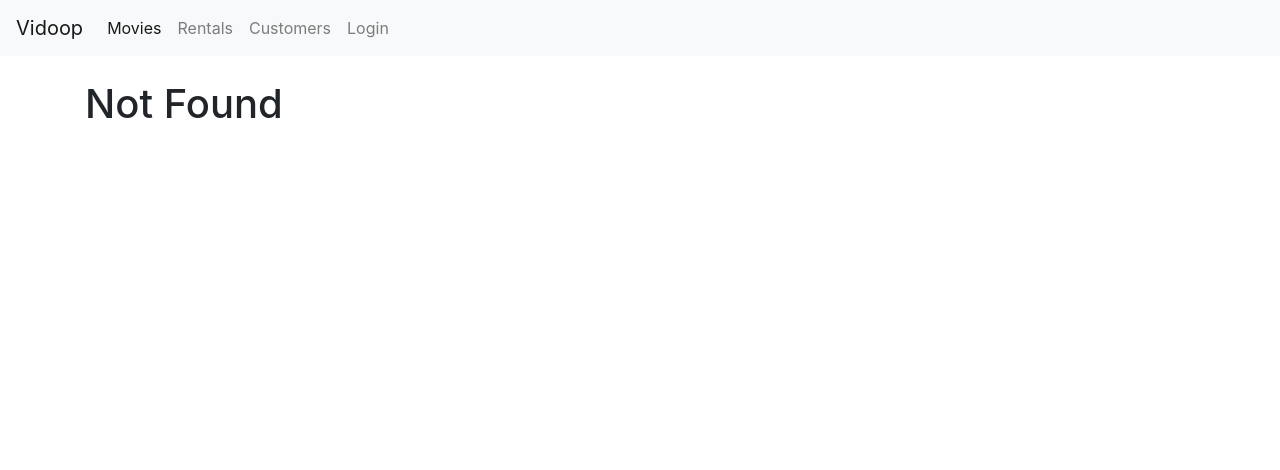
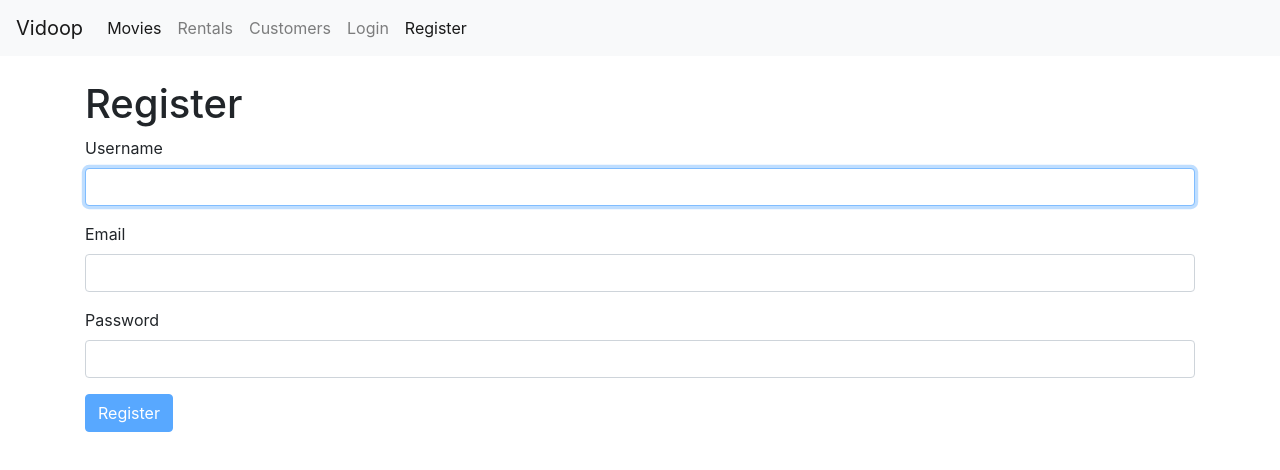
Before and after one commit to VladlenKaraush/vidoop, a React (Create React App) app: page /register in a window 1280 px wide. Before the commit this address led to /not-found. Shown: the top 470 px of the page. Built offline with nearby package versions, Linux system fonts and the light colour scheme.

Commit message:
changed style of validation errors

```diff
--- a/package.json
+++ b/package.json
@@ -3,6 +3,7 @@
   "version": "0.1.0",
   "private": true,
   "dependencies": {
+    "@hapi/joi": "^16.1.5",
     "bootstrap": "^4.3.1",
     "eslint": "^6.5.1",
     "font-awesome": "^4.7.0",
--- a/src/App.js
+++ b/src/App.js
@@ -7,7 +7,8 @@ import { BrowserRouter, Switch, Route, Redirect } from "react-router-dom";
 import NavBar from "./components/navBar";
 import NotFound from "./components/notFound";
 import MovieDetail from "./components/movieDetail";
-import LoginForm from "./components/componentForm";
+import LoginForm from "./components/loginForm";
+import RegisterForm from "./components/registerForm";
 
 function App() {
   return (
@@ -20,6 +21,7 @@ function App() {
           <Route path="/rentals" component={Rentals} />
           <Route path="/customers" component={Customers} />
           <Route path="/login" component={LoginForm} />
+          <Route path="/register" component={RegisterForm} />
           <Route path="/not-found" component={NotFound} />
           <Redirect from="/" exact to="/movies" />
           <Redirect to="/not-found" />
--- a/src/components/common/form.jsx
+++ b/src/components/common/form.jsx
@@ -29,7 +29,6 @@ class Form extends Component {
 
   handleSubmit = e => {
     e.preventDefault();
-
     const errors = this.validate(e);
     this.setState({ errors: errors || {} });
     if (errors) return;
@@ -56,16 +55,17 @@ class Form extends Component {
     );
   };
 
-  renderInput = (name, label, autoFocus) => {
+  renderInput = (name, label, type = "text", autoFocus = false) => {
     const { data, errors } = this.state;
     return (
       <Input
         name={name}
+        type={type}
         value={data[name]}
         label={label}
         autoFocus={autoFocus}
-        handleChange={this.handleChange}
-        error={errors.username}
+        onChange={this.handleChange}
+        error={errors[name]}
       />
     );
   };
--- a/src/components/common/input.jsx
+++ b/src/components/common/input.jsx
@@ -1,19 +1,12 @@
 import React from "react";
 
-const Input = ({ name, label, value, error, handleChange, autoFocus }) => {
+const Input = ({ name, label, error, ...rest }) => {
+  const inputClassName = error ? "form-control is-invalid" : "form-control";
   return (
     <div className="form-group">
       <label htmlFor={name}>{label}</label>
-      <input
-        value={value}
-        onChange={handleChange}
-        autoFocus={autoFocus}
-        name={name}
-        id={name}
-        type="text"
-        className="form-control"
-      />
-      {error && <div className="alert alert-danger">{error}</div>}
+      <input {...rest} name={name} id={name} className={inputClassName} />
+      {error && <div className="invalid-feedback">{error}</div>}
     </div>
   );
 };
--- a/src/components/componentForm.jsx
+++ b/src/components/loginForm.jsx
@@ -27,8 +27,8 @@ class LoginForm extends Form {
       <div>
         <h1>Login</h1>
         <form onSubmit={this.handleSubmit}>
-          {this.renderInput("username", "Username", true)}
-          {this.renderInput("password", "Password")}
+          {this.renderInput("username", "Username", "text", true)}
+          {this.renderInput("password", "Password", "password")}
           {this.renderButton("Login")}
         </form>
       </div>
--- a/src/components/navBar.jsx
+++ b/src/components/navBar.jsx
@@ -21,6 +21,9 @@ const NavBar = props => {
           <NavLink className="nav-item nav-link" to="/login">
             Login
           </NavLink>
+          <NavLink className="nav-item nav-link" to="/register">
+            Register
+          </NavLink>
         </div>
       </div>
     </nav>
--- /dev/null
+++ b/src/components/registerForm.jsx
@@ -0,0 +1,39 @@
+import React from "react";
+import Form from "./common/form";
+import Joi from "joi-browser";
+
+class RegisterForm extends Form {
+  state = {
+    data: { username: "", password: "", email: "" },
+    errors: {}
+  };
+
+  schema = {
+    username: Joi.string()
+      .required()
+      .label("Username"),
+    password: Joi.string()
+      .min(5)
+      .required()
+      .label("Password"),
+    email: Joi.string()
+      .email()
+      .required()
+  };
+
+  render() {
+    return (
+      <div>
+        <h1>Register</h1>
+        <form onSubmit={this.handleSubmit}>
+          {this.renderInput("username", "Username", "text", true)}
+          {this.renderInput("email", "Email", "text")}
+          {this.renderInput("password", "Password", "password")}
+          {this.renderButton("Register")}
+        </form>
+      </div>
+    );
+  }
+}
+
+export default RegisterForm;
```
Also changed, not shown: 1 other file (tests, documents, lock files or other folders).
